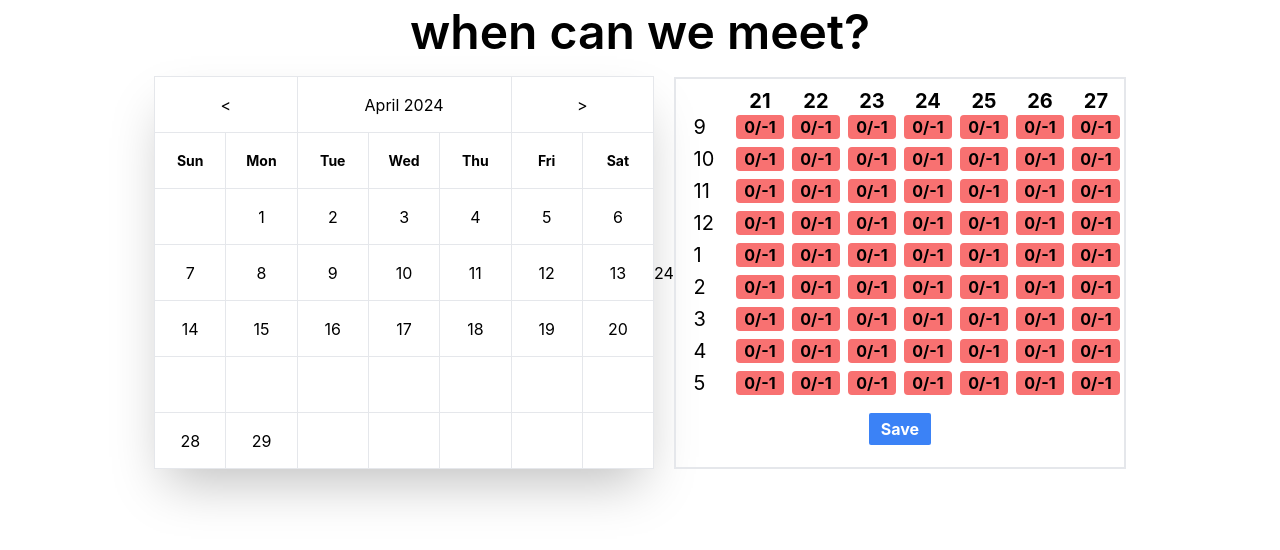
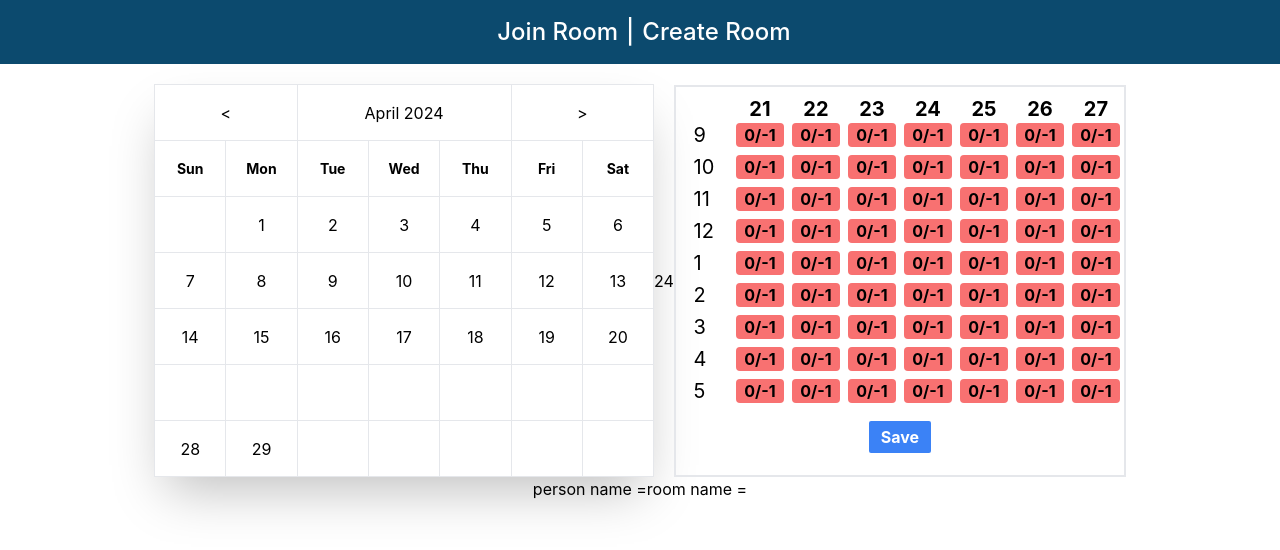
Before and after one commit to abaheer/meeting-time-finder, a React (Vite) app in the folder client/: page /room in a window 1280 px wide. Shown: the top 550 px of the page. Built offline with nearby package versions, Linux system fonts and the light colour scheme; no server answers.

Commit message:
Update addTime method to only use AvailableTime objects assigned to selected room

```diff
--- a/client/src/App.jsx
+++ b/client/src/App.jsx
@@ -15,9 +15,9 @@ function App() {
         name="viewport"
         content="width=device-width, initial-scale=1, maximum-scale=1, user-scalable=0"
       />
-      <h1 className="font-semibold text-5xl text-center mt-2">
+      {/* <h1 className="font-semibold text-5xl text-center mt-2">
         when can we meet?
-      </h1>
+      </h1> */}
       <Router>
         <Routes>
           <Route
--- a/client/src/hooks/context.jsx
+++ b/client/src/hooks/context.jsx
@@ -33,7 +33,11 @@ export const ContextProvider = ({ children }) => {
       personName: localStorage.getItem("personName"),
       roomId: localStorage.getItem("roomId"),
       roomName: localStorage.getItem("roomName"),
-      numParticipants: 1,
+      numParticipants: -1, // number of participants in a room.
+      selectedDates: new Map(), // current user selected dates.
+      userDates: new Map(), // loaded dates from all users so we can display counts (date => count).
+      postDates: new Array(), // dates which will be called to addTime POST method (adding/creating Person_AvailableTime entry)
+      deleteDates: new Array(),
     }));
     console.log(localStorage);
   };
--- a/client/src/pages/calender/calendar.jsx
+++ b/client/src/pages/calender/calendar.jsx
@@ -15,17 +15,12 @@ import {
   eachDayOfInterval,
   isSameWeek,
 } from "date-fns";
+import { Link } from "react-router-dom";
 
 const daysOfTheWeek = ["Sun", "Mon", "Tue", "Wed", "Thu", "Fri", "Sat"];
 export const Calendar = (props) => {
-  const {
-    getNumParticipants,
-    loadDates,
-    storeUserDates,
-    addTimes,
-    personName,
-    roomName,
-  } = useContext(stateContext);
+  const { getNumParticipants, loadDates, storeUserDates, addTimes, context } =
+    useContext(stateContext);
 
   useEffect(() => {
     storeUserDates();
@@ -64,11 +59,17 @@ export const Calendar = (props) => {
   };
 
   return (
-    <div className="mt-5 flex flex-wrap justify-center items-center">
-      <h1>
-        {personName}
-        {roomName}
-      </h1>
+    <>
+      <nav className="flex justify-center bg-sky-900 text-white font-medium p-4 text-2xl">
+        <Link to="/join">
+          <h1 className="ml-2 text-right float-right">Join Room</h1>
+        </Link>
+        <h1 className="ml-2 mr-2"> | </h1>
+        <Link to="/">
+          <h1 className="text-right float-right">Create Room</h1>
+        </Link>
+      </nav>
+      <div className="mt-5 flex justify-center items-center">
         <div className="w-[500px] bg-white shadow-2xl border-none">
           <div
             key="uhhh"
@@ -159,5 +160,11 @@ export const Calendar = (props) => {
           </div>
         </div>
       </div>
+      <div className="flex justify-center">
+        {" "}
+        <h1>person name = {context.personName}</h1>
+        <h1>room name = {context.roomName}</h1>
+      </div>
+    </>
   );
 };
```
Also changed, not shown: 12 other files (tests, documents, lock files or other folders). Lines whose indentation alone changed are shown as unchanged.
